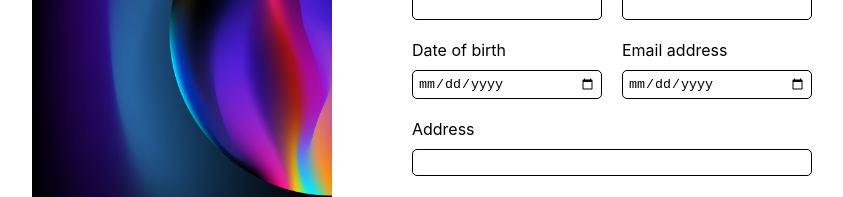
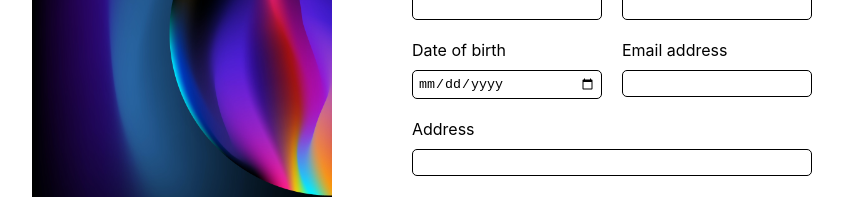
Before and after one commit to saurabhkatwal/multiStepForm, a React (Create React App) app: page / in a window 1280 px wide. Shown: the part 365-562 px from the top of the page, without its empty margins (218-1061 px from the left). Built offline with nearby package versions, Linux system fonts and the light colour scheme.

Commit message:
made the data to be retained in the signup section

```diff
--- a/src/components/CheckBoxInfo.js
+++ b/src/components/CheckBoxInfo.js
@@ -1,12 +1,22 @@
 import React, { Component } from 'react'
 import "./css/checkbox.css"
 export default class CheckBoxInfo extends Component {
+  state={
+    background:"grey"
+  }
+  changeColor=()=>{
+    this.setState(prevState=>{
+      return {
+        background:"dodgerblue"
+      }
+    })
+  }
   render() {
     return (
       <div className='checkbox-info-section'>
         <div className="icons">
             <div className="icon1">
-            <i className="fa-solid fa-dice-one fa-8x"></i>
+            <i className="fa-solid fa-dice-one fa-8x active"></i>
             </div>
             <div className="icon2">
             <i className="fa-solid fa-dice-two fa-8x"></i>
--- a/src/components/Form.js
+++ b/src/components/Form.js
@@ -5,7 +5,6 @@ import "./css/form.css"
 export default class Form extends Component {
     state={
         page:0,
-        formData:{
             firstName:'',
             lastName:'',
             dob:'',
@@ -13,8 +12,7 @@ export default class Form extends Component {
             address:'',
             message:'',
             choice:'',
-            checkbox:''
-        },
+            checkbox:'',
         images:["image1.jpg","image2.jpg","image3.jpg"]
     }
     prevBtnHandler=()=>{
@@ -31,11 +29,21 @@ export default class Form extends Component {
             }
         })
     }
+    changeData=(e,property,value)=>{
+        console.log(e.target.value)
+        console.log(value)
+        this.setState(()=>{
+            return {
+                ...this.state.formData,
+                [property]:value
+            }
+        })
+    }
   render() {
     return (
       <div className='form'>
         <Image state={this.state}name={this.state.images[this.state.page]}/>
-        <FormContent prevBtnHandler={this.prevBtnHandler} nextBtnHandler={this.nextBtnHandler} formData={this.state.formData} page={this.state.page}/>
+        <FormContent changeData={this.changeData}state={this.state} prevBtnHandler={this.prevBtnHandler} nextBtnHandler={this.nextBtnHandler} formData={this.state} page={this.state.page}/>
       </div>
     )
   }
--- a/src/components/FormContent.js
+++ b/src/components/FormContent.js
@@ -13,21 +13,26 @@ export default class FormContent extends Component {
     }
     pageDisplay=()=>{
         if(this.props.page==0){
-            return <SignUpInfo formData={this.props.formData} />
+            return <SignUpInfo formData={this.props.formData} changeData={this.props.changeData}/>
         }
         else if(this.props.page==1){
-            return <MessageInfo formData={this.props.formData}/>
+            return <MessageInfo formData={this.props.formData} changeData={this.props.changeData}/>
         }
         else{
             return <CheckBoxInfo formData={this.props.formData}/>
         }
     }
+    changeState=()=>{
+      this.setState(()=>{
+        return
+      })
+    }
   render() {
     return (
       <div className='form-content'>
-        <Header page={this.props.page}/>
+        <Header onClick={this.changeState}page={this.props.page}/>
         <Title title={this.state.titles[this.props.page]} page={this.props.page}/>
-        <Content>{this.pageDisplay()}</Content>
+        <Content >{this.pageDisplay()}</Content>
         <Buttons prevBtnHandler={this.props.prevBtnHandler} nextBtnHandler={this.props.nextBtnHandler} page={this.props.page}/>
       </div>
     )
--- a/src/components/MessageInfo.js
+++ b/src/components/MessageInfo.js
@@ -6,7 +6,7 @@ export default class MessageInfo extends Component {
       <div className='message-info-section'>
         <div className="message inputDiv">
             <label htmlFor="">Message</label>
-            <textarea name="" id="" cols="30" rows="10"></textarea>
+            <textarea name="" id="" cols="30" rows="10" onChange={(e)=>this.props.changeData(e,"message",e.target.value)} value={this.props.formData.message}></textarea>
         </div>
         <div className="choices">
             <div className="choice1 choice">
--- a/src/components/SignUpInfo.js
+++ b/src/components/SignUpInfo.js
@@ -6,23 +6,23 @@ export default class SignUpInfo extends Component {
       <div className="sign-up-section">
         <div className="firstName inputDiv">
         <label htmlFor="">First name</label>
-        <input type="text" value={this.props.formData.firstName}/>
+        <input type="text" onChange={(e)=>this.props.changeData(e,"firstName",e.target.value)} value={this.props.formData.firstName}/>
         </div>
         <div className="lastname inputDiv">
         <label htmlFor="">Last name</label>
-        <input type="text" value={this.props.formData.lastName}/>
+        <input type="text" onChange={(e)=>this.props.changeData(e,"lastName",e.target.value)} value={this.props.formData.lastName}/>
         </div>
         <div className="dob inputDiv">
         <label htmlFor="">Date of birth</label>
-        <input type="date" name="" id="" value={this.props.formData.dob}/>
+        <input type="date" name="" id="" onChange={(e)=>this.props.changeData(e,"dob",e.target.value)} value={this.props.formData.dob}/>
         </div>
         <div className="email inputDiv">
         <label htmlFor="">Email address</label>
-        <input type="date" name="" id="" value={this.props.formData.email}/>
+        <input type="email" name="" id=""onChange={(e)=>this.props.changeData(e,"email",e.target.value)} value={this.props.formData.email}/>
         </div>
         <div className="address inputDiv">
         <label htmlFor="">Address</label>
-        <input type="text" name="" id="" value={this.props.formData.address}/>
+        <input type="text" name="" id=""onChange={(e)=>this.props.changeData(e,"address",e.target.value)} value={this.props.formData.address}/>
         </div>
       </div>
     )
--- a/src/components/css/checkbox.css
+++ b/src/components/css/checkbox.css
@@ -3,7 +3,6 @@
     justify-content: space-around;
 }
 i{
-    color: #bbb;
     cursor: pointer;
 }
 .icons{
@@ -15,3 +14,6 @@ i{
 .check input{
     margin-right: 10px;
 }
+/* i.active{
+    color:rgba(30, 143, 255, 0.774);
+} */
```
